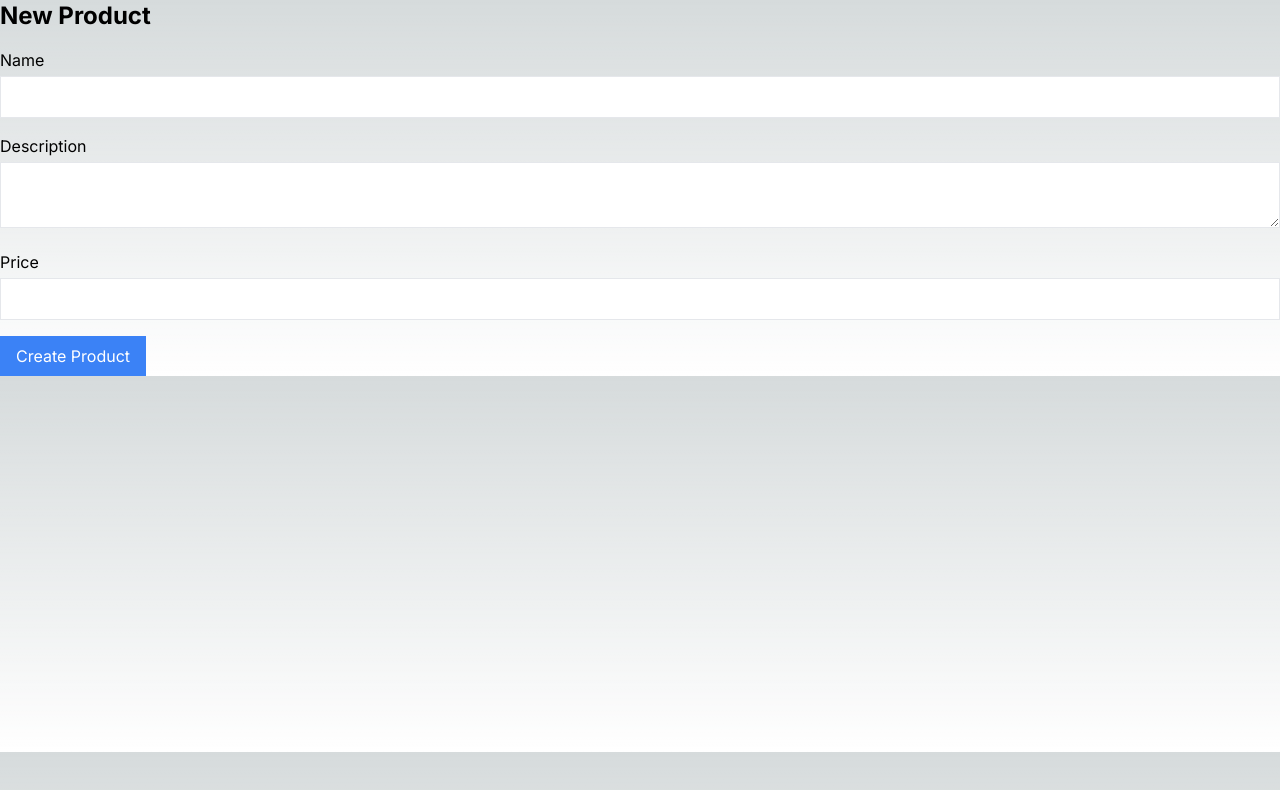
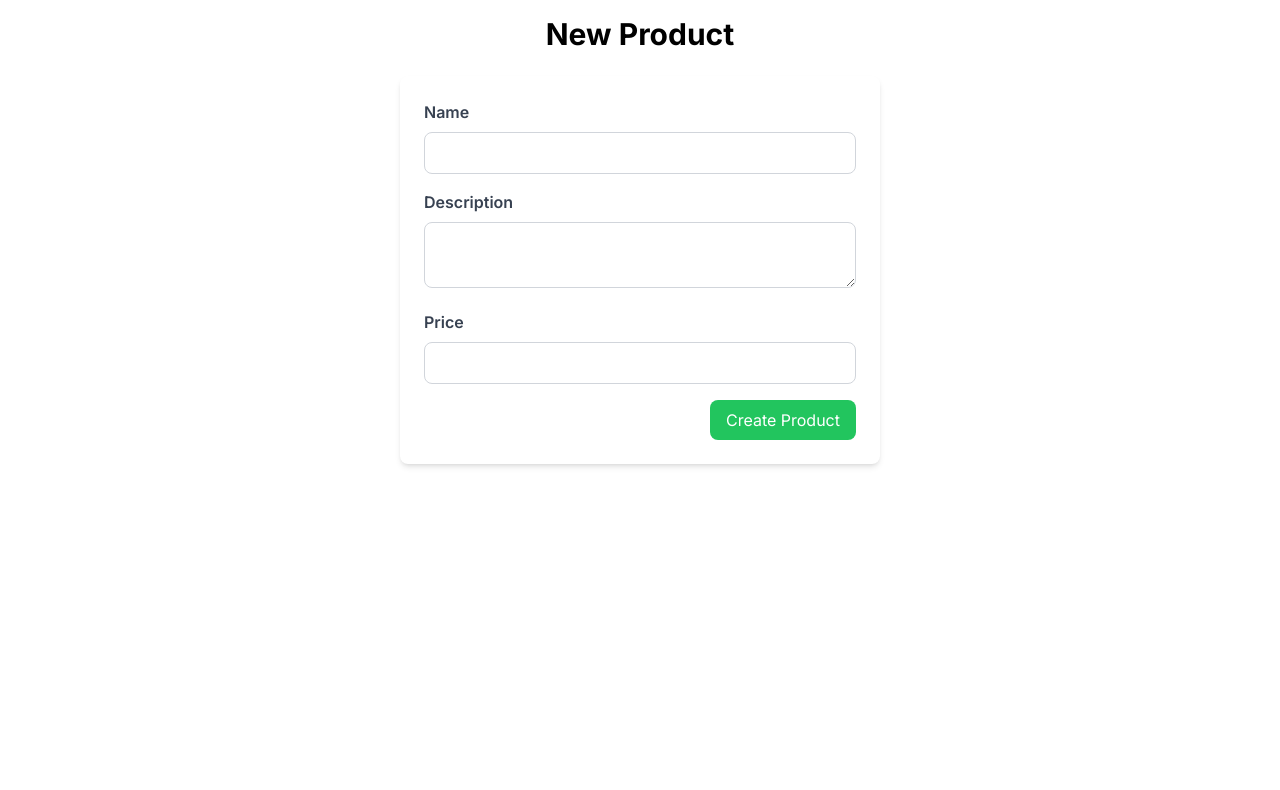
Before and after one commit to jsebascp6/product-frontend, a Next.js app: page /products/new in a window 1280 px wide. Shown: the top 790 px of the page. Built offline with nearby package versions, Linux system fonts and the light colour scheme.

Commit message:
add styles

```diff
--- a/src/app/globals.css
+++ b/src/app/globals.css
@@ -17,13 +17,6 @@
 }
 
 body {
-  color: rgb(var(--foreground-rgb));
-  background: linear-gradient(
-      to bottom,
-      transparent,
-      rgb(var(--background-end-rgb))
-    )
-    rgb(var(--background-start-rgb));
 }
 
 @layer utilities {
--- a/src/app/products/[id]/edit/page.js
+++ b/src/app/products/[id]/edit/page.js
@@ -70,46 +70,48 @@ export default function EditProductPage() {
   if (error) return <p>Error: {error}</p>
 
   return (
+    <div className="container mx-auto p-4 max-w-lg">
+      <h1 className="text-3xl font-bold mb-6 text-center">Edit Product</h1>
+      <form onSubmit={handleSubmit} className="space-y-4 bg-white p-6 rounded-lg shadow-md">
         <div>
-      <h1 className="text-2xl font-bold mb-4">Edit Product</h1>
-      <form onSubmit={handleSubmit} className="space-y-4">
-        <div>
-          <label className="block mb-1">Name</label>
+          <label className="block mb-2 font-semibold text-gray-700">Name</label>
           <input
             type="text"
-            className="border p-2 w-full"
+            className="border border-gray-300 p-2 w-full rounded-lg focus:outline-none focus:border-blue-500"
             value={name}
             onChange={(e) => setName(e.target.value)}
             required
           />
         </div>
         <div>
-          <label className="block mb-1">Description</label>
+          <label className="block mb-2 font-semibold text-gray-700">Description</label>
           <textarea
-            className="border p-2 w-full"
+            className="border border-gray-300 p-2 w-full rounded-lg focus:outline-none focus:border-blue-500"
             value={description}
             onChange={(e) => setDescription(e.target.value)}
             required
           />
         </div>
         <div>
-          <label className="block mb-1">Price</label>
+          <label className="block mb-2 font-semibold text-gray-700">Price</label>
           <input
             type="number"
-            className="border p-2 w-full"
+            className="border border-gray-300 p-2 w-full rounded-lg focus:outline-none focus:border-blue-500"
             value={price}
             onChange={(e) => setPrice(e.target.value)}
             required
           />
         </div>
         {error && <p className="text-red-500">{error}</p>}
+        <div className="flex justify-end">
           <button
             type="submit"
-          className="bg-blue-500 text-white px-4 py-2"
+            className="bg-blue-500 text-white px-4 py-2 rounded-lg hover:bg-blue-600 transition-colors"
             disabled={loading}
           >
             {loading ? 'Updating...' : 'Update Product'}
           </button>
+        </div>
       </form>
     </div>
   )
--- a/src/app/products/new/page.js
+++ b/src/app/products/new/page.js
@@ -40,46 +40,48 @@ export default function NewProductPage() {
   }
 
   return (
+    <div className="container mx-auto p-4 max-w-lg">
+      <h1 className="text-3xl font-bold mb-6 text-center">New Product</h1>
+      <form onSubmit={handleSubmit} className="space-y-4 bg-white p-6 rounded-lg shadow-md">
         <div>
-      <h1 className="text-2xl font-bold mb-4">New Product</h1>
-      <form onSubmit={handleSubmit} className="space-y-4">
-        <div>
-          <label className="block mb-1">Name</label>
+          <label className="block mb-2 font-semibold text-gray-700">Name</label>
           <input
             type="text"
-            className="border p-2 w-full"
+            className="border border-gray-300 p-2 w-full rounded-lg focus:outline-none focus:border-blue-500"
             value={name}
             onChange={(e) => setName(e.target.value)}
             required
           />
         </div>
         <div>
-          <label className="block mb-1">Description</label>
+          <label className="block mb-2 font-semibold text-gray-700">Description</label>
           <textarea
-            className="border p-2 w-full"
+            className="border border-gray-300 p-2 w-full rounded-lg focus:outline-none focus:border-blue-500"
             value={description}
             onChange={(e) => setDescription(e.target.value)}
             required
           />
         </div>
         <div>
-          <label className="block mb-1">Price</label>
+          <label className="block mb-2 font-semibold text-gray-700">Price</label>
           <input
             type="number"
-            className="border p-2 w-full"
+            className="border border-gray-300 p-2 w-full rounded-lg focus:outline-none focus:border-blue-500"
             value={price}
             onChange={(e) => setPrice(e.target.value)}
             required
           />
         </div>
         {error && <p className="text-red-500">{error}</p>}
+        <div className="flex justify-end">
           <button
             type="submit"
-          className="bg-blue-500 text-white px-4 py-2"
+            className="bg-green-500 text-white px-4 py-2 rounded-lg hover:bg-green-600 transition-colors"
             disabled={loading}
           >
             {loading ? 'Creating...' : 'Create Product'}
           </button>
+        </div>
       </form>
     </div>
   )
--- a/src/app/products/page.js
+++ b/src/app/products/page.js
@@ -58,28 +58,46 @@ export default function ProductsPage() {
   if (error) return <p>Error: {error}</p>
 
   return (
-    <div>
-      <h1 className="text-2xl font-bold mb-4">Product List</h1>
-      <div className="mb-4">
-        <Link href="/products/new" className="bg-green-500 text-white px-4 py-2 rounded flex items-center">
+    <div className="container mx-auto p-4">
+      <h1 className="text-3xl font-bold mb-6 text-center">Product List</h1>
+      <div className="mb-6 flex justify-end">
+        <Link href="/products/new" className="bg-green-500 text-white px-4 py-2 rounded flex items-center hover:bg-green-600 transition-colors">
           <FaPlus className="mr-2" /> Add New Product
         </Link>
       </div>
-      <ul>
+      <div className="overflow-x-auto">
+        <table className="min-w-full bg-white border border-gray-200 rounded-lg shadow-md">
+          <thead className="bg-gray-100">
+            <tr>
+              <th className="text-left p-4 font-semibold text-gray-600">Id</th>
+              <th className="text-left p-4 font-semibold text-gray-600">Name</th>
+              <th className="text-left p-4 font-semibold text-gray-600">Description</th>
+              <th className="text-left p-4 font-semibold text-gray-600">Price</th>
+              <th className="text-left p-4 font-semibold text-gray-600">Actions</th>
+            </tr>
+          </thead>
+          <tbody>
             {products.map((product) => (
-          <li key={product.id} className="border-b py-2 flex justify-between items-center">
-            <span>{product.id} - {product.name} - ${product.price}</span>
-            <div className="flex space-x-4">
-              <Link href={`/products/${product.id}/edit`} className="text-blue-500">
+              <tr key={product.id} className="border-t">
+                <td className="p-4 text-gray-700">{product.id}</td>
+                <td className="p-4 text-gray-700">{product.name}</td>
+                <td className="p-4 text-gray-700">{product.description}</td>
+                <td className="p-4 text-gray-700">
+                  ${product.price ? parseFloat(product.price).toFixed(2) : "N/A"}
+                </td>
+                <td className="p-4 flex space-x-4">
+                  <Link href={`/products/${product.id}/edit`} className="text-blue-500 hover:text-blue-600 transition-colors">
                     <FaEdit className="inline-block" />
                   </Link>
-              <button onClick={() => handleDelete(product.id)} className="text-red-500">
+                  <button onClick={() => handleDelete(product.id)} className="text-red-500 hover:text-red-600 transition-colors">
                     <FaTrash className="inline-block" />
                   </button>
+                </td>
+              </tr>
+            ))}
+          </tbody>
+        </table>
       </div>
-          </li>
-        ))}
-      </ul>
     </div>
   )
 }
```
Lines whose indentation alone changed are shown as unchanged.
